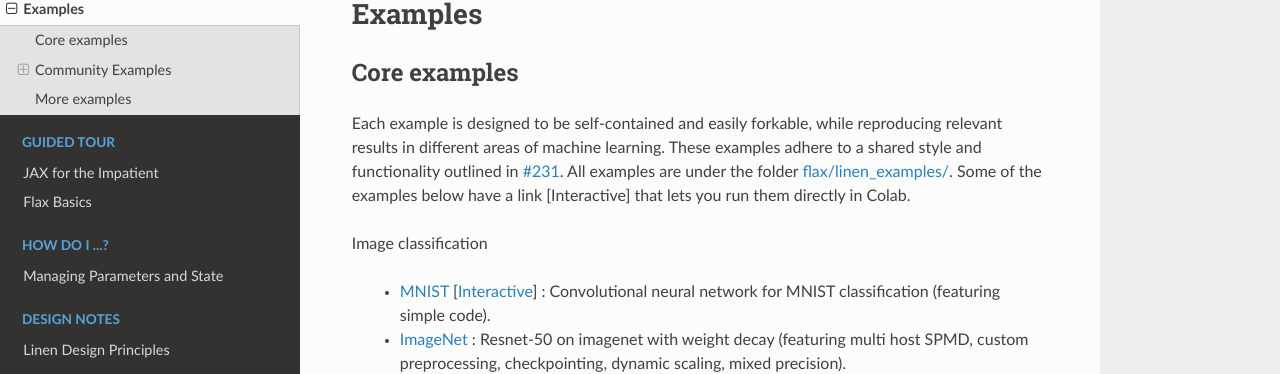
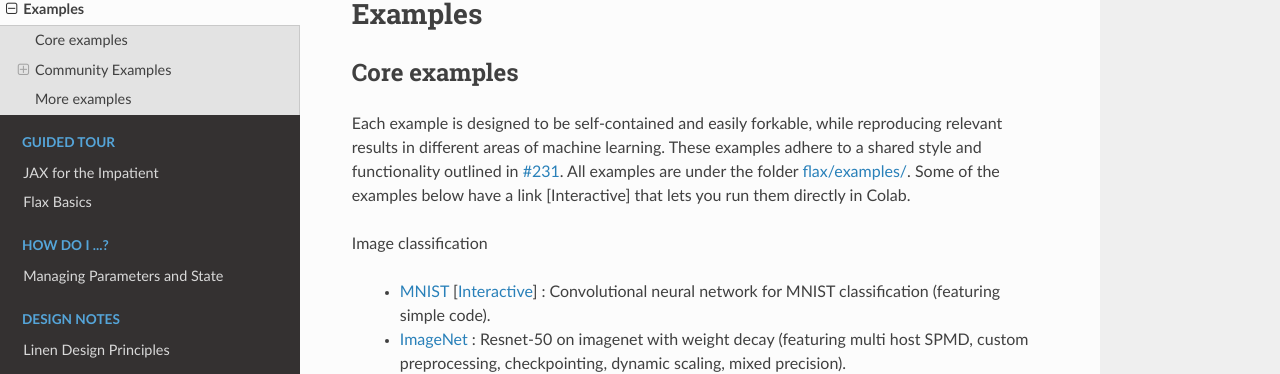
Before and after one commit to bortkomencw/flax, a Sphinx documentation site: the page built from docs/examples.rst, in a window 1280 px wide and 900 px high. Shown: the part 104-478 px from the top of the window. Built offline with Sphinx 7.4.7 and the Read the Docs theme 2.0.0, drawn with Linux system fonts in a browser that asks for light colours; the version number is read from the project's files by our own code; some of the changed lines change nothing that is shown.

Commit message:
Rename linen_examples -> examples part 2:
Add changes that weren't accounted for in 656b46bbc63de155f27027b6d0963f837f1bbbb3

```diff
--- a/docs/examples.rst
+++ b/docs/examples.rst
@@ -7,8 +7,8 @@
 Each example is designed to be self-contained and easily forkable, while
 reproducing relevant results in different areas of machine learning. These
 examples adhere to a shared style and functionality outlined in `#231`_. All
-examples are under the folder `flax/linen_examples/
-<https://github.com/google/flax/tree/master/linen_examples/>`__. Some of the
+examples are under the folder `flax/examples/
+<https://github.com/google/flax/tree/master/examples/>`__. Some of the
 examples below have a link [Interactive] that lets you run them directly in
 Colab.
 
@@ -17,35 +17,35 @@
 
 Image classification
 
-   -  `MNIST <https://github.com/google/flax/tree/master/linen_examples/mnist/>`__ [`Interactive
-      <https://colab.research.google.com/github/google/flax/blob/master/linen_examples/mnist/mnist.ipynb>`__] :
+   -  `MNIST <https://github.com/google/flax/tree/master/examples/mnist/>`__ [`Interactive
+      <https://colab.research.google.com/github/google/flax/blob/master/examples/mnist/mnist.ipynb>`__] :
       Convolutional neural network for MNIST classification (featuring simple code).
-   -  `ImageNet <https://github.com/google/flax/tree/master/linen_examples/imagenet/>`__ :
+   -  `ImageNet <https://github.com/google/flax/tree/master/examples/imagenet/>`__ :
       Resnet-50 on imagenet with weight decay (featuring multi host SPMD, custom
       preprocessing, checkpointing, dynamic scaling, mixed precision).
 
 Reinforcement Learning
 
    -  `Proximal Policy
-      Optimization <https://github.com/google/flax/tree/master/linen_examples/ppo/>`__ :
+      Optimization <https://github.com/google/flax/tree/master/examples/ppo/>`__ :
       Learning to play Atari games (featuring single host SPMD, RL setup).
 
 Natural language processing
 
    -  `Sequence to sequence for number
-      addition <https://github.com/google/flax/tree/master/linen_examples/seq2seq/>`__
+      addition <https://github.com/google/flax/tree/master/examples/seq2seq/>`__
       (featuring simple code, LSTM state handling, on the fly data generation).
    -  `Transformer model on
-      WMT <https://github.com/google/flax/tree/master/linen_examples/wmt/>`__ :
+      WMT <https://github.com/google/flax/tree/master/examples/wmt/>`__ :
       Translating English/German (featuring multihost SPMD, dynamic bucketing, attention cache,
       packed sequences, recipe for TPU training on GCP).
 
 Generative models
 
    -  `Variational
-      auto-encoder <https://github.com/google/flax/tree/master/linen_examples/vae/>`__ :
+      auto-encoder <https://github.com/google/flax/tree/master/examples/vae/>`__ :
       Trained on binarized MNIST (featuring simple code, vmap).
-   -  `PixelCNN++ <https://github.com/google/flax/tree/master/linen_examples/pixelcnn/>`__ :
+   -  `PixelCNN++ <https://github.com/google/flax/tree/master/examples/pixelcnn/>`__ :
       Trained on cifar10 (featuring single host SPMD, checkpointing, Polyak decay).
 
 
```
Also changed, not shown: docs/notebooks/linen_intro.ipynb, linen_examples/README.md (renamed from flax/linen_examples/README.md), 3 other files.
